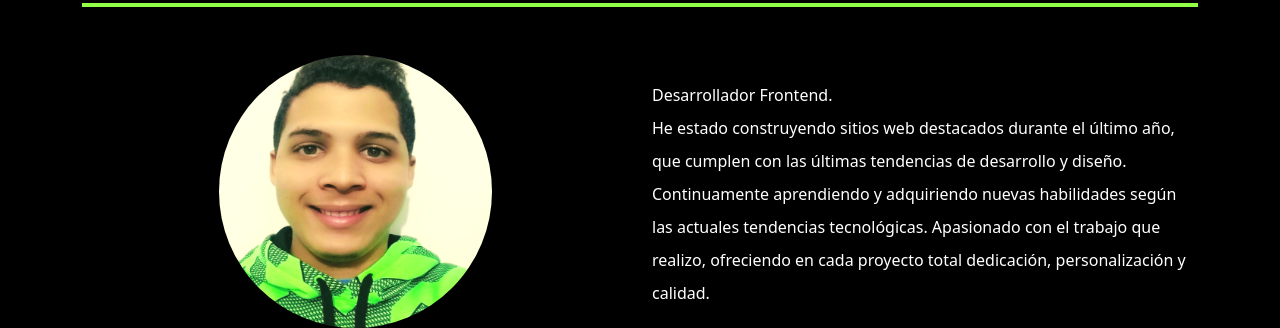
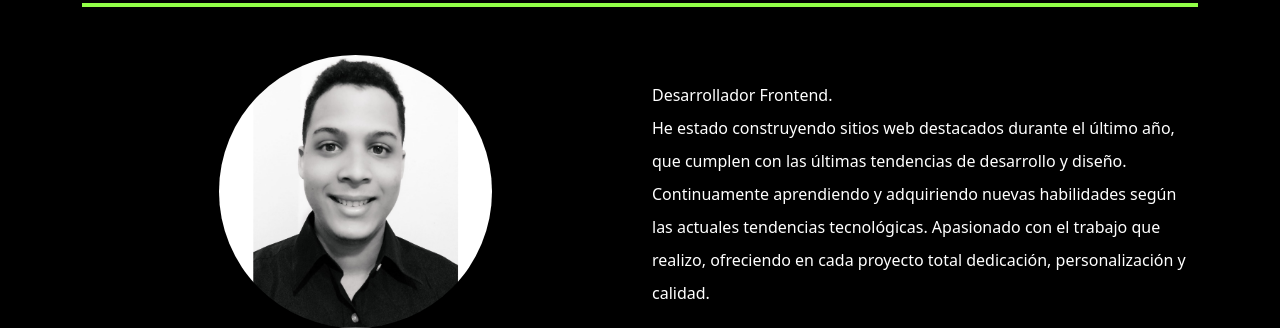
Before and after one commit to SoyEliezerRojas/MyPortfolio, a website: page src/index.html in a window 1280 px wide. Shown: the part 741-1069 px from the top of the page. Drawn offline with nearby package versions, Linux system fonts and the light colour scheme.

Commit message:
Foto del perfil lista

```diff
--- a/src/index.html
+++ b/src/index.html
@@ -68,7 +68,7 @@
                 </div>
                 <div class="row">
                     <div class="col-lg-6">
-                        <img src="./assets/yo2.png" alt="">
+                        <img src="./assets/yo.jpeg" alt="">
                     </div>
                     <div class="col-lg-6 mt-4 text-start MyDescription">
                         Desarrollador Frontend. <br>
```
Also changed, not shown: src/assets/avatar.png (deleted), src/assets/yo.jpeg (added), src/assets/yo.png (deleted), src/assets/yo2.png (deleted).
